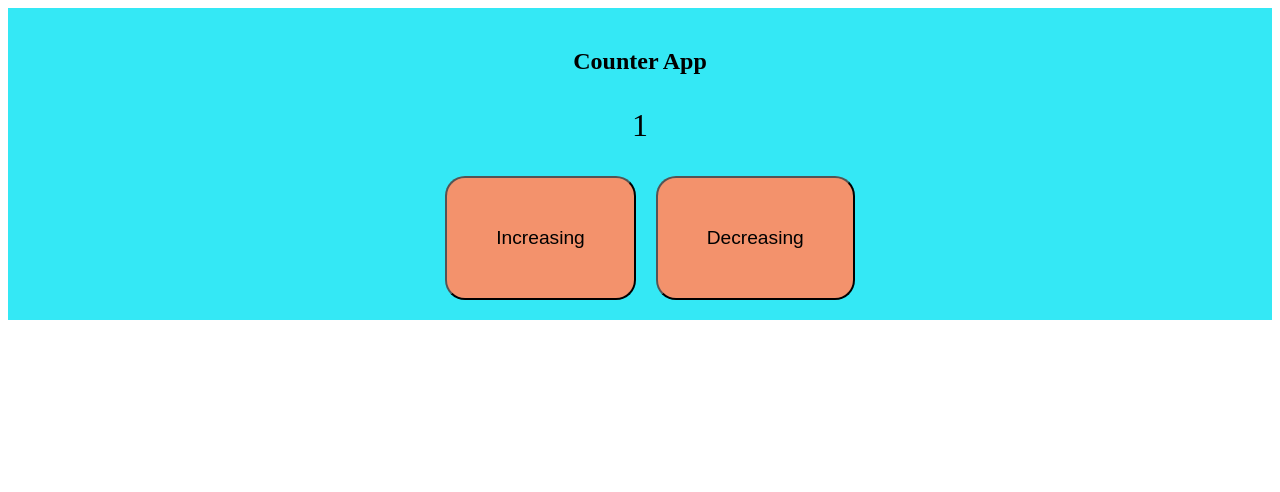
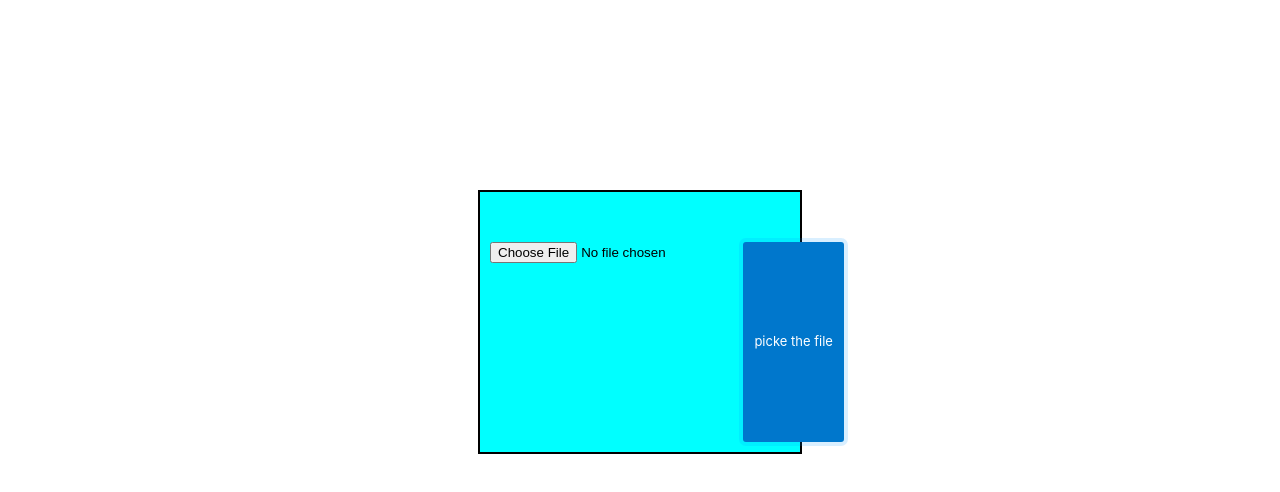
Before and after one commit to prashantkolhe97/react_application, a React (Create React App) app: page / in a window 1280 px wide. Shown: the top 492 px of the page. Built offline with nearby package versions, Linux system fonts and the light colour scheme.

Commit message:
React Assignment useref Solution here

```diff
--- a/src/App.js
+++ b/src/App.js
@@ -1,10 +1,10 @@
 import React from 'react';
 import './App.css';
-import Counter from './component/counter';
+import Useref from './component/useref';
 function App() {
   return(
     <>
-    <Counter/>
+    <Useref/>
     </>
   )
 }
--- a/src/component/counter.css
+++ /dev/null
@@ -1,22 +0,0 @@
-div{
-    align-items: center;
-    background-color: rgb(52, 232, 245);
-    text-align: center;
-    padding: 10px;
-
-}
-
-.button1{
-    background-color: rgb(243, 146, 108);
-    margin-left: 20px;
-    padding: 4%;
-    border-radius: 20px;
-    text-decoration: solid;
-    font-size: larger;
-}
-
-.text{
-    text-decoration: solid;
-    font-size:xx-large;
-    border-radius: 10%;
-}
--- a/src/component/counter.js
+++ /dev/null
@@ -1,31 +0,0 @@
-import React from "react"
-import { useState } from 'react';
-import counter from './counter.css'
-function Counter() {
-    let [data,setData]=useState(1)
-
-    function onClickEventUp(){
-      setData(data+1)
-    }
-    function onClickEventDown(){
-      setData(data-1)
-      if(data==0){
-        setData(0)
-        alert("Sorry You can't Go Below Zero(0)")
-      }
-    }
-
-    return(
-      <>
-      <div className='btn'>
-        <h2>Counter App</h2>
-        <p className='text'>{data}</p>
-        <button className='button1' onClick={onClickEventUp}>Increasing</button>
-        <button className='button1' onClick={onClickEventDown}>Decreasing</button>
-      </div>
-
-      </>
-    )
-  }
-
-  export default Counter;
--- /dev/null
+++ b/src/component/useref.css
@@ -0,0 +1,43 @@
+.div1{
+    border: 2px solid black;
+    height: 200px;
+    width: 300px;
+    padding-top:50px;
+    margin-left: auto;
+    margin-right: auto;
+    margin-bottom: auto;
+    margin-top: 15%;
+    text-align: center;
+    background-color: aqua;
+}
+
+.btn{
+    padding-top: 50px;
+  background-color: #0095ff;
+  border: 1px solid transparent;
+  border-radius: 3px;
+  box-shadow: rgba(255, 255, 255, .4) 0 1px 0 0 inset;
+  box-sizing: border-box;
+  color: #fff;
+  cursor: pointer;
+  display: inline-block;
+  font-family: -apple-system,system-ui,"Segoe UI","Liberation Sans",sans-serif;
+  font-size: 13px;
+  font-weight: 400;
+  line-height: 1.15385;
+  margin: 0;
+  outline: none;
+  padding: 8px .8em;
+  position: relative;
+  text-align: center;
+  text-decoration: none;
+  user-select: none;
+  -webkit-user-select: none;
+  touch-action: manipulation;
+  vertical-align: baseline;
+  white-space: nowrap;
+  background-color: #0064bd;
+  box-shadow: none;
+  background-color: #07c;
+  box-shadow: 0 0 0 4px rgba(0, 149, 255, .15);
+}
--- /dev/null
+++ b/src/component/useref.js
@@ -0,0 +1,22 @@
+import './useref.css'
+import React, { useRef } from 'react'
+
+const Useref=()=>{
+
+    const reference= useRef("")
+
+    function handleclick()
+    {
+        reference.current.click()
+    }
+
+    return (
+        <div className="div1">
+            <input className="inp" type="file" ref={reference}/>
+            <button className="btn" onClick={handleclick}>picke the file</button>
+
+        </div>
+    )
+}
+
+export default Useref
```
